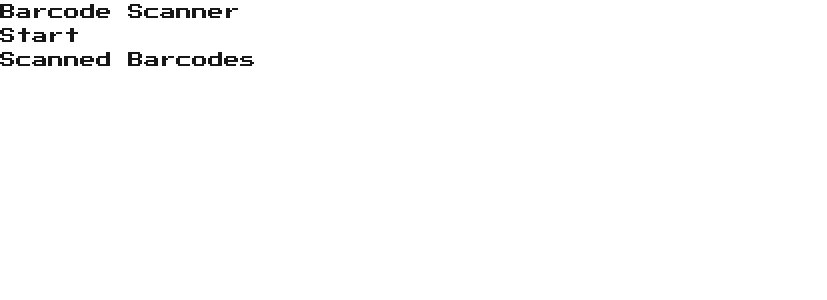
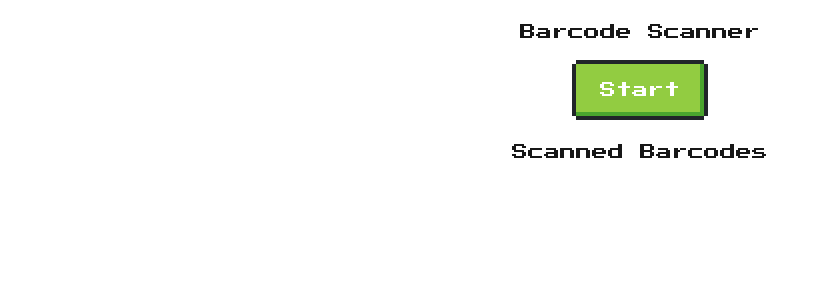
Before and after one commit to 0jas0jas/codejam14, a Next.js app: page /freestyle in a window 1280 px wide. Shown: the top 300 px of the page, without its empty margins (0-827 px from the left). Built offline with nearby package versions, Linux system fonts and the light colour scheme.

Commit message:
barcode updated

```diff
--- a/app/components/barcodeScanner.tsx
+++ b/app/components/barcodeScanner.tsx
@@ -3,34 +3,47 @@
 import React, { useState } from 'react';
 import Scanner from './Scanner';
 
-interface BarcodeScannerProps {}
-
-const BarcodeScanner: React.FC<BarcodeScannerProps> = () => {
+const BarcodeScanner: React.FC = () => {
   const [scanning, setScanning] = useState(false);
   const [results, setResults] = useState<Array<{ codeResult: { code: string } }>>([]);
+  // const [results, setResults] = useState([]);
 
   const toggleScanning = () => {
     setScanning((prev) => !prev);
   };
 
   const handleDetected = (result: { codeResult: { code: string } }) => {
-    setResults((prevResults) => [...prevResults, result]);
+    const newCode = result.codeResult.code;
+    setResults((prevResults) => {
+      const alreadyExists = prevResults.some(
+        (r) => r.codeResult.code === newCode
+      );
+      if (!alreadyExists) {
+        return [...prevResults, result];
+      }
+      return prevResults;
+    });
   };
 
   return (
-    <div>
+    <div style={{ textAlign: 'center', padding: '20px' }}>
       <h1>Barcode Scanner</h1>
-      {/* Button to toggle scanning */}
-      <button onClick={toggleScanning}>
-        {scanning ? 'Stop' : 'Start'}
-      </button>
 
       {/* Show Scanner while scanning is active */}
       {scanning && <Scanner onDetected={handleDetected} />}
 
+      {/* Button to toggle scanning */}
+      <button
+        onClick={toggleScanning}
+        className={`nes-btn ${scanning ? 'is-error' : 'is-success'}`}
+        style={{ marginTop: '20px', padding: '10px 20px' }}
+      >
+        {scanning ? 'Stop' : 'Start'}
+      </button>
+
       {/* Show results only when scanning stops */}
       {!scanning && (
-        <div>
+        <div style={{ marginTop: '20px' }}>
           <h2>Scanned Barcodes</h2>
           <ul>
             {results.map((result, index) => (
--- a/package.json
+++ b/package.json
@@ -9,7 +9,7 @@
     "lint": "next lint"
   },
   "dependencies": {
-    "nes.css": "^2.2.1",
+    "nes.css": "^2.3.0",
     "next": "15.0.3",
     "quagga": "^0.12.1",
     "react": "19.0.0-rc-66855b96-20241106",
```
Also changed, not shown: app/components/Scanner.tsx (+0 -62 lines), 2 other files (tests, documents, lock files or other folders).
